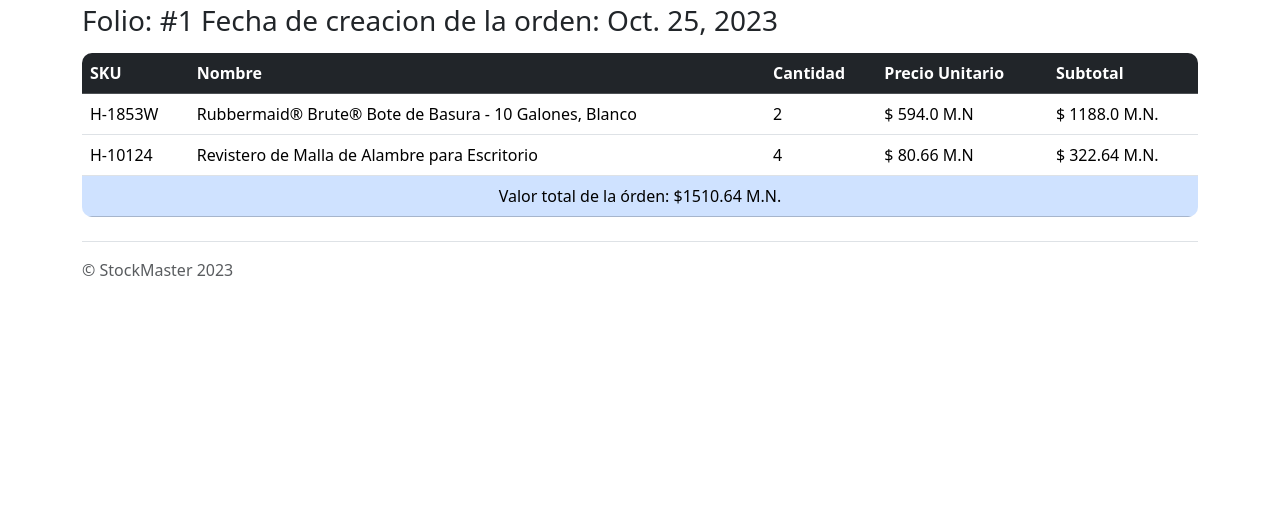
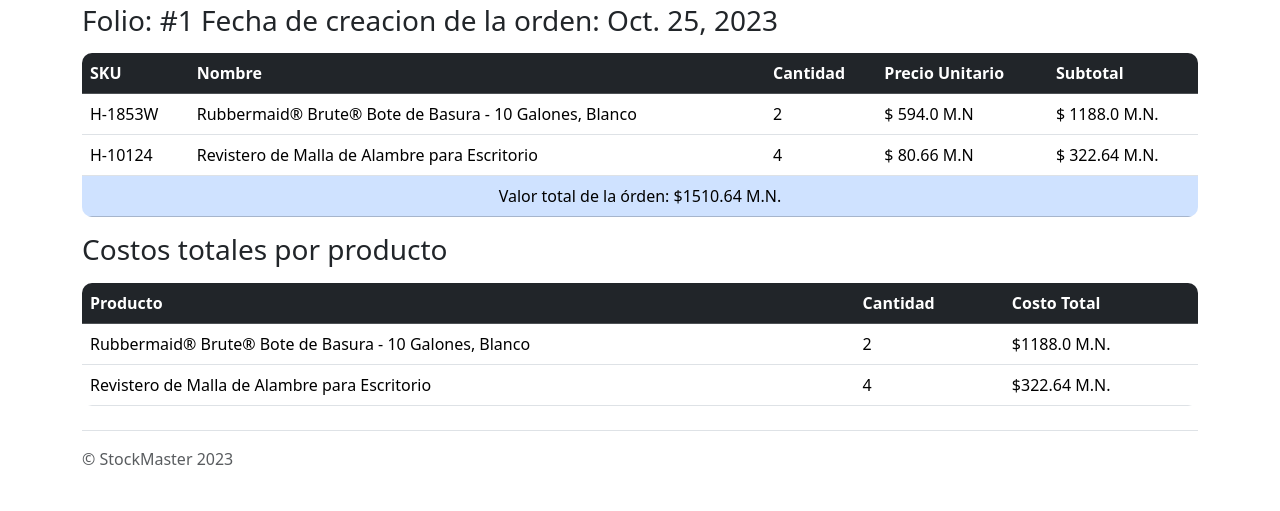
Before and after one commit to RovleZMex/StockMaster, a Django app: page /graficas/gastos-textual/ in a window 1280 px wide. Shown: the part 364-875 px from the top of the page. Before the commit the page ends 640 px from the top, so only its background shows below. Run offline with Django 4.2, Linux system fonts and the light colour scheme; a user stored in the database is signed in; data comes from the database, SQL or seed files in the repository; parts of the project's set-up code (start-up, migrations or seed data) failed here and were passed over.

Commit message:
Table for total expense
Added table at the end of the Product Expense view, that shows all inputs on the selected month, shows the total cost and quantity of the added items in all orders of the month

```diff
--- a/StockMaster/Charts/views.py
+++ b/StockMaster/Charts/views.py
@@ -312,6 +312,22 @@ def TextExpense(request):
     if request.method == "POST":
         year = int(request.POST.get("year"))
         month = int(request.POST.get("month"))
+        if int(request.POST.get("month")) != datetime.now().month or int(
+                request.POST.get("year")) != datetime.now().year:
+            products = GetInventoryAsOfDate(date(year, month, calendar.monthrange(year, month)[1]))
+        elif int(request.POST.get("month")) == datetime.now().month or int(
+                request.POST.get("year")) == datetime.now().year:
+            products = Product.objects.all()
+        else:
+            products = []
+    else:
+        products = Product.objects.all()
+        month = datetime.now().month
+        year = datetime.now().year
+
+    if request.method == "POST":
+        year = int(request.POST.get("year"))
+        month = int(request.POST.get("month"))
         if month != datetime.now().month or year != datetime.now().year:
             orders = GetOrderAsOfDate(year, month)
         elif month == datetime.now().month or year == datetime.now().year:
@@ -323,15 +339,56 @@ def TextExpense(request):
         year = datetime.now().year
         orders = GetOrderAsOfDate(year, month)
 
-    context = {
-        'years': years,
-        'orders': orders,
-        'month': int(month),
-        'year': int(year),
-        'totalOrders': len(orders),
-        'totalExpense': sum([order.GetTotal() for order in orders])
-    }
+        # valorProductos = []
+        #
+        # for product in products:
+        #     lista = product.inputorderitem_set.all()
+        #     totalCostoItem = 0
+        #     for item in lista:
+        #         item.inputOrder.date_created ? mes
+        #         y
+        #         año
+        #         totalCostoItem += item.getSubtotal()
+        #     valorProductos.append(totalCostoItem)
+
+        valorProductos = {}
+        totalProductos = 0  # Variable para almacenar la cantidad total de productos
+
+        for product in products:
+            lista = product.inputorderitem_set.filter(inputOrder__date_created__year=year,
+                                                      inputOrder__date_created__month=month)
+            totalCostoItem = 0
+            totalProductosItem = 0  # Variable para almacenar la cantidad total de productos por producto
+
+            for item in lista:
+                totalCostoItem += item.getSubtotal()
+                totalProductosItem += item.quantity  # Asumiendo que hay un campo quantity en tu modelo de item
+
+            if totalCostoItem > 0:
+                valorProductos[product.name] = {
+                    'cantidad_total_productos': totalProductosItem,
+                    'costo_total': totalCostoItem,
+                }
+                totalProductos += totalProductosItem  # Sumar la cantidad total de productos
+
+        # Ordenar el diccionario por el valor de los costos totales de mayor a menor
+        valorProductosOrdenado = dict(
+            sorted(valorProductos.items(), key=lambda item: item[1]['costo_total'], reverse=True))
+
+        # Resto de tu lógica para renderizar la plantilla con el contexto...
+
+        context = {
+            'years': years,
+            'orders': orders,
+            'month': int(month),
+            'year': int(year),
+            'totalOrders': len(orders),
+            'totalExpense': round(sum([order.GetTotal() for order in orders]), 2),
+            'valorProductosOrdenado': valorProductosOrdenado,
+            'totalProductos': totalProductos,
+        }
     return render(request, 'report-expText.html', context)
+
 
 def getExpensesPerCategory(orders):
     quantities = [0, 0, 0, 0]
--- a/StockMaster/templates/report-expText.html
+++ b/StockMaster/templates/report-expText.html
@@ -125,6 +125,34 @@
             {% endfor %}
         </div>
     </section>
+
+
+    <!-- Main table -->
+    <section>
+        <div class="container">
+            <h3>Costos totales por producto</h3>
+            <table class="table mt-3 table-hover tableRoundedm">
+                <thead class="table-dark">
+                <tr>
+                    <th>Producto</th>
+                    <th>Cantidad</th>
+                    <th>Costo Total</th> <!-- Agregado para mostrar el costo total -->
+                </tr>
+                </thead>
+                <tbody>
+                {% for product, info in valorProductosOrdenado.items %}
+                    <tr>
+                        <td>{{ product }}</td>
+                        <td>{{ info.cantidad_total_productos }}</td>
+                        <td>${{ info.costo_total }} M.N.</td>
+                    </tr>
+                {% endfor %}
+                </tbody>
+            </table>
+        </div>
+    </section>
+
+
     <!-- Scripts -->
 
     <script src="https://code.jquery.com/jquery-3.6.4.min.js"></script>
```
